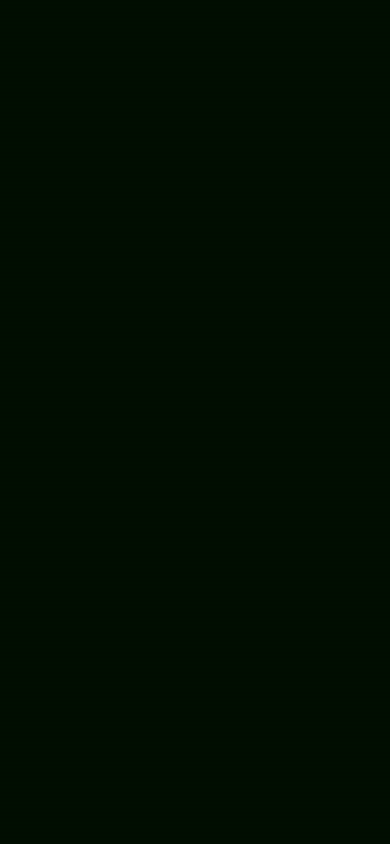
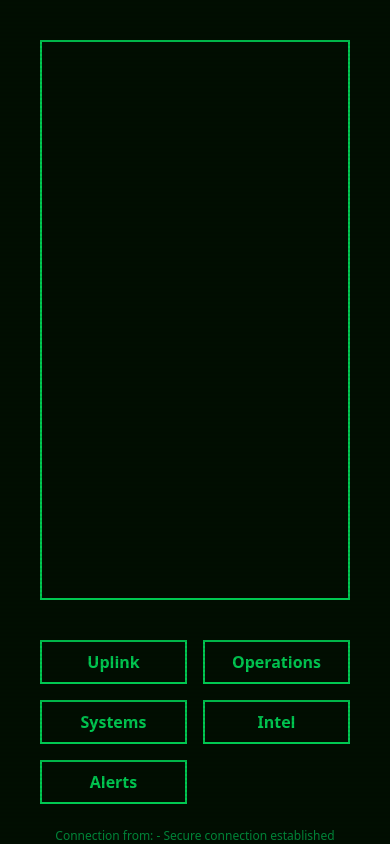
Before and after one commit to TearingMoon/tearings-portfolio, a Vue app: page /menu/1 in a window 390 px wide. Before the commit this address had no page. Built offline with nearby package versions, Linux system fonts and the light colour scheme; no server answers.

Commit message:
Refactor navigation structure and enhance loading experience; replace HomeView with MenuView, add MapComponent, and improve layout responsiveness

```diff
--- a/src/App.vue
+++ b/src/App.vue
@@ -44,7 +44,7 @@ console.log(
 }
 
 .flicker {
-  /* animation: flicker 0.15s infinite alternate; */ /* Uncomment this line to enable flicker effect */
+  /*animation: flicker 0.15s infinite alternate; /* Uncomment this line to enable flicker effect */
 }
 
 .crt-screen {
--- a/src/components/views/Home/MainMenuScreen.vue
+++ b/src/components/views/Home/MainMenuScreen.vue
@@ -1,39 +1,45 @@
 <template>
-  <main class="flex flex-row items-center justify-center h-screen w-screen">
-    <p class="absolute bottom-0 text-green-700">Connection from: {{ ip }}</p>
+  <main class="flex flex-col md:flex-row items-center justify-center h-screen w-screen">
+    <p class="absolute bottom-0 text-green-700 text-xs md:text-lg">
+      Connection from: {{ ip }} - Secure connection established
+    </p>
 
     <!-- Map -->
-    <div class="w-3/4 p-10 h-full flex items-center justify-center">
+    <div class="w-full md:w-3/4 p-10 h-full flex items-center justify-center">
       <div
         ref="map"
-        class="border-2 h-full w-full border-green-500 bg-[url(https://thumbs.dreamstime.com/b/correspondencia-topogr%C3%A1fica-abstracta-16531890.jpg)] bg-cover bg-center transition-all duration-500"
+        class="border-2 h-full w-full border-green-500 transition-all duration-500"
         :class="[isDisplayClosed ? 'max-h-0' : 'max-h-full']"
-      ></div>
+      >
+        <MapComponent />
+      </div>
     </div>
     <!-- Buttons -->
-    <div class="flex flex-col items-center justify-center gap-4 w-1/4 h-full">
+    <div
+      class="items-center md:gap-4 w-full md:w-1/4 md:h-full md:pl-0 px-10 pb-10 md:py-10 justify-center md:justify-normal grid grid-cols-2 md:grid-cols-1 gap-4"
+    >
       <button
-        class="text-green-500 text-4xl border-2 p-2 border-green-500 hover:bg-green-500 hover:text-neutral-900 w-2/3 font-bold hover:cursor-pointer"
+        class="text-green-500 md:text-4xl border-2 p-2 border-green-500 hover:bg-green-500 hover:text-neutral-900 font-bold hover:cursor-pointer w-full h-full"
       >
         Uplink
       </button>
       <button
-        class="text-green-500 text-4xl border-2 p-2 border-green-500 hover:bg-green-500 hover:text-neutral-900 w-2/3 font-bold hover:cursor-pointer"
+        class="text-green-500 md:text-4xl border-2 p-2 border-green-500 hover:bg-green-500 hover:text-neutral-900 font-bold hover:cursor-pointer w-full h-full"
       >
         Operations
       </button>
       <button
-        class="text-green-500 text-4xl border-2 p-2 border-green-500 hover:bg-green-500 hover:text-neutral-900 w-2/3 font-bold hover:cursor-pointer"
+        class="text-green-500 md:text-4xl border-2 p-2 border-green-500 hover:bg-green-500 hover:text-neutral-900 font-bold hover:cursor-pointer w-full h-full"
       >
         Systems
       </button>
       <button
-        class="text-green-500 text-4xl border-2 p-2 border-green-500 hover:bg-green-500 hover:text-neutral-900 w-2/3 font-bold hover:cursor-pointer"
+        class="text-green-500 md:text-4xl border-2 p-2 border-green-500 hover:bg-green-500 hover:text-neutral-900 font-bold hover:cursor-pointer w-full h-full"
       >
         Intel
       </button>
       <button
-        class="text-green-500 text-4xl border-2 p-2 border-green-500 hover:bg-green-500 hover:text-neutral-900 w-2/3 font-bold hover:cursor-pointer"
+        class="text-green-500 md:text-4xl border-2 p-2 border-green-500 hover:bg-green-500 hover:text-neutral-900 font-bold hover:cursor-pointer w-full h-full"
       >
         Alerts
       </button>
@@ -42,6 +48,7 @@
 </template>
 
 <script setup lang="ts">
+import MapComponent from './MapComponent.vue'
 import { onMounted } from 'vue'
 import { ref } from 'vue'
 
--- /dev/null
+++ b/src/components/views/Home/MapComponent.vue
@@ -0,0 +1,7 @@
+<template>
+  <main class="w-full h-full"></main>
+</template>
+
+<script setup lang="ts"></script>
+
+<style scoped></style>
--- a/src/components/views/Home/SplashScreen.vue
+++ b/src/components/views/Home/SplashScreen.vue
@@ -1,8 +1,8 @@
 <template>
-  <main class="flex flex-col items-center justify-center h-screen w-screen sm:gap-4">
-    <h1 class="text-3xl sm:text-7xl text-green-500 font-bold">David Torrubia</h1>
+  <main class="flex flex-col items-center justify-center h-screen w-screen md:gap-4">
+    <h1 class="text-3xl md:text-7xl text-center text-green-500 font-bold">David Torrubia</h1>
     <div class="bg-green-500 h-1 sm:h-2 w-2/3"></div>
-    <h2 class="sm:text-5xl text-green-500">Software & Engineering solutions</h2>
+    <h2 class="md:text-5xl text-green-500">Software & Engineering solutions</h2>
   </main>
 </template>
 
--- a/src/router/index.ts
+++ b/src/router/index.ts
@@ -1,5 +1,5 @@
 import { createRouter, createWebHistory } from 'vue-router'
-import HomeView from '../views/HomeView.vue'
+import MenuView from '../views/MenuView.vue'
 import TestingView from '../views/TestingView.vue'
 
 const router = createRouter({
@@ -7,8 +7,12 @@ const router = createRouter({
   routes: [
     {
       path: '/',
-      name: 'home',
-      component: HomeView
+      redirect: '/menu'
+    },
+    {
+      path: '/menu/:startAnimation?',
+      name: 'menu',
+      component: MenuView
     },
     {
       path: '/testing',
--- a/src/views/HomeView.vue
+++ b/src/views/MenuView.vue
@@ -17,10 +17,17 @@
 import LoadingScreen from '@/components/views/Home/LoadingScreen.vue'
 import SplashScreen from '@/components/views/Home/SplashScreen.vue'
 import MainMenuScreen from '@/components/views/Home/MainMenuScreen.vue'
+import { useRoute } from 'vue-router'
 import { ref } from 'vue'
+
+const route = useRoute()
 
 const hasFinishedLoading = ref(false)
 const hasFinishedSpash = ref(false)
+if (route.params.startAnimation) {
+  hasFinishedLoading.value = true
+  hasFinishedSpash.value = true
+}
 </script>
 
 <style scoped></style>
```
